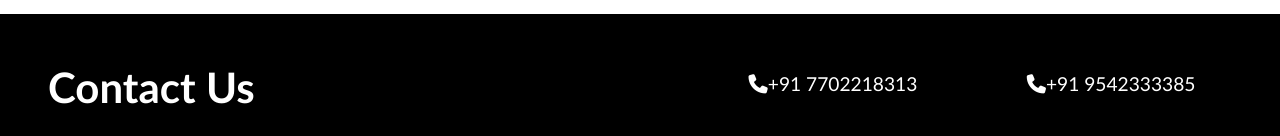
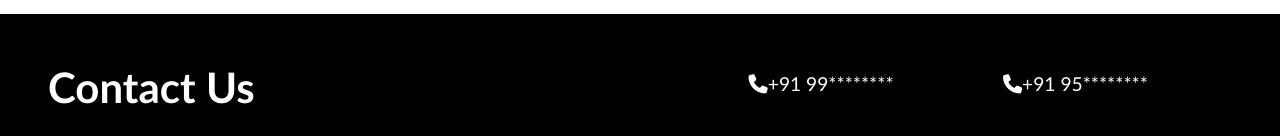
Before and after one commit to manichegu/tech__Summer_Camp, a plain HTML site: page index.html in a window 1280 px wide. Shown: the part 7865-8001 px from the top of the page. Drawn offline with Linux system fonts and the light colour scheme; a web font is replaced by a local one.

Commit message:
Update index.html

```diff
--- a/index.html
+++ b/index.html
@@ -936,11 +936,11 @@ https://templatemo.com/tm-588-ebook-landing
                 <p class="p">&nbsp; &nbsp; &nbsp; &nbsp; &nbsp; &nbsp; &nbsp; &nbsp; &nbsp; &nbsp; &nbsp; &nbsp; &nbsp; &nbsp; &nbsp; &nbsp; &nbsp; &nbsp; &nbsp;</p>
                 <p class="p">&nbsp; &nbsp; &nbsp; &nbsp; &nbsp; &nbsp; &nbsp; &nbsp; &nbsp; &nbsp; &nbsp; &nbsp; &nbsp; &nbsp; &nbsp; &nbsp; &nbsp; &nbsp; &nbsp;</p>
                         <div class="p-2">
-                            <p style="color:white;"><a  href='tel:+91 7702218313' style="color:white; text-decoration: none; "><i class="fa fa-phone" aria-hidden="true"></i>+91 7702218313</a></p>
+                            <p style="color:white;"><a  href='tel:+91 7702218313' style="color:white; text-decoration: none; "><i class="fa fa-phone" aria-hidden="true"></i>+91 99********</a></p>
                         </div>
                         <p> &nbsp; &nbsp; &nbsp; &nbsp; &nbsp; &nbsp; &nbsp; &nbsp; &nbsp; &nbsp;</p>
                         <div class="p-2">
-                            <p style="color:white;"><a  href='tel:+91 9542333385' style="color:white; text-decoration: none; "><i class="fa fa-phone" aria-hidden="true"></i>+91 9542333385</a></p>
+                            <p style="color:white;"><a  href='tel:+91 9542333385' style="color:white; text-decoration: none; "><i class="fa fa-phone" aria-hidden="true"></i>+91 95********</a></p>
                         </div>
 
 
```
